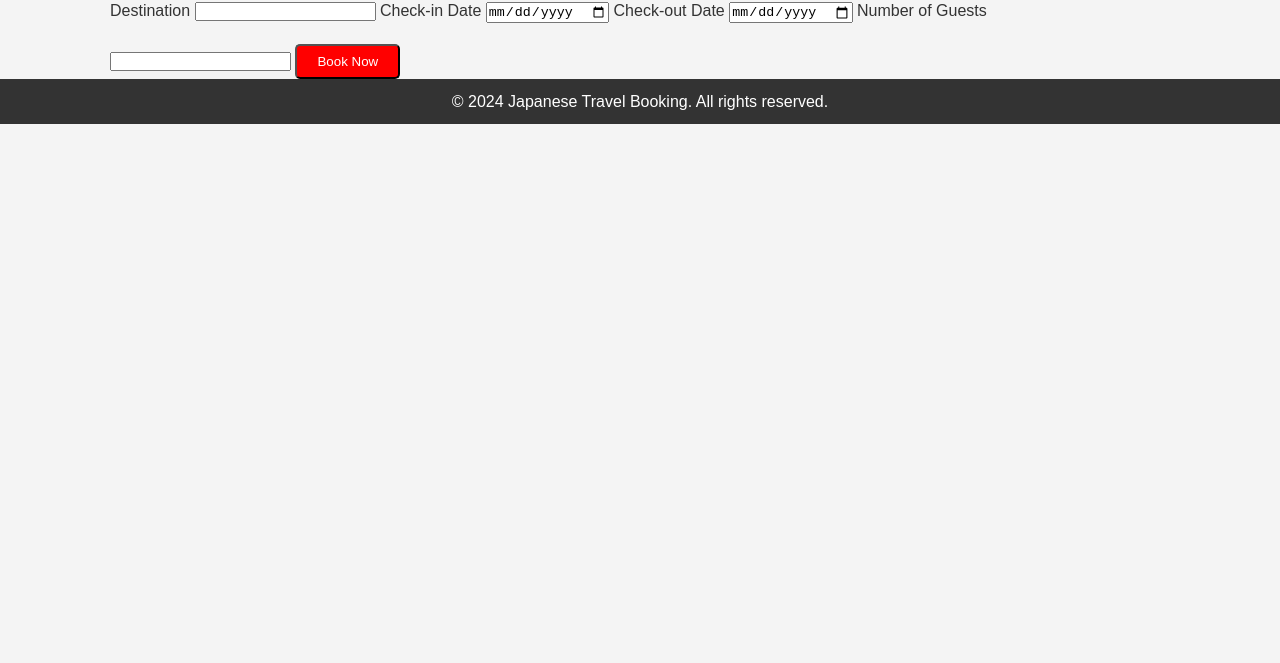
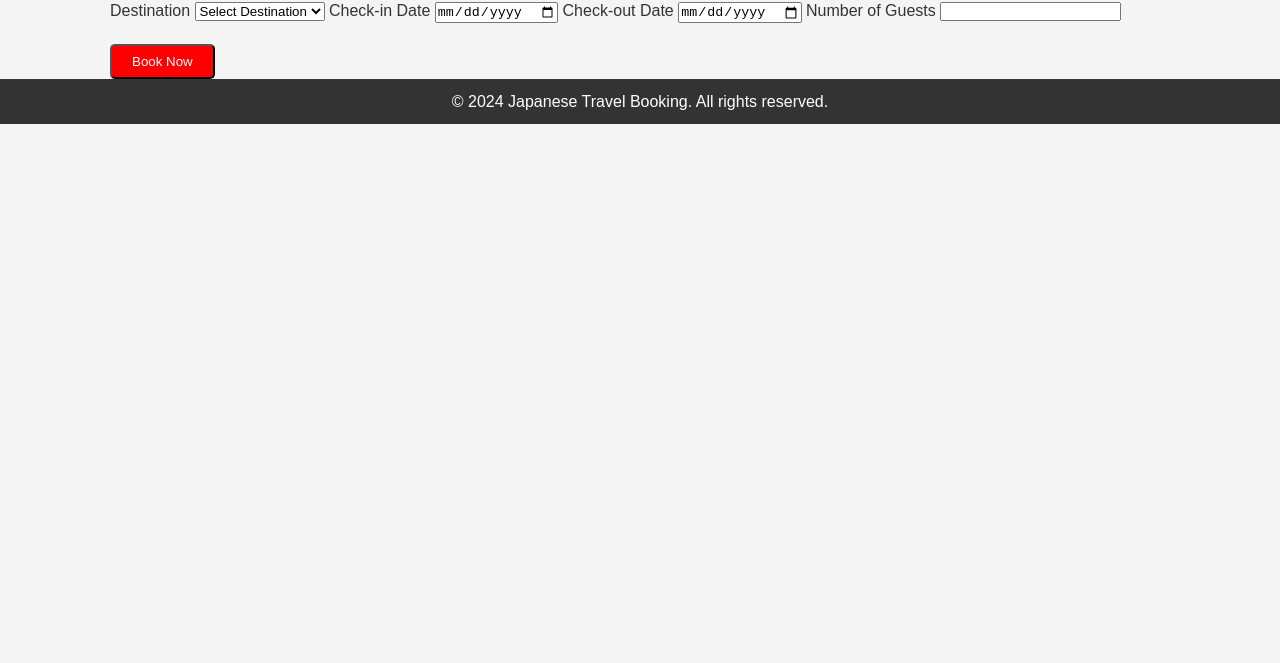
Before and after one commit to Aaronk41/JapaneseTravelPage, a plain HTML site: page book.html in a window 1280 px wide. Shown: the part 137-800 px from the top of the page. Drawn offline with Linux system fonts and the light colour scheme.

Commit message:
update destinations for booking

```diff
--- a/book.html
+++ b/book.html
@@ -31,7 +31,21 @@
         <h2>Book Your Trip</h2>
         <form>
             <label for="destination">Destination</label>
-            <input type="text" id="destination" name="destination" required>
+            <select id="destination" name="destination" required>
+                <option value="">Select Destination</option>
+                <option value="Osaka">Osaka</option>
+                <option value="Tokyo">Tokyo</option>
+                <option value="Kyoto">Kyoto</option>
+                <option value="Nagoya">Nagoya</option>
+                <option value="Gifu">Gifu</option>
+                <option value="Hiroshima">Hiroshima</option>
+                <option value="Sapporo">Sapporo</option>
+                <option value="Fukuoka">Fukuoka</option>
+                <option value="Nara">Nara</option>
+                <option value="Kanazawa">Kanazawa</option>
+                <option value="Okinawa">Okinawa</option>
+
+            </select>
             <label for="checkin">Check-in Date</label>
             <input type="date" id="checkin" name="checkin" required>
             <label for="checkout">Check-out Date</label>
```
